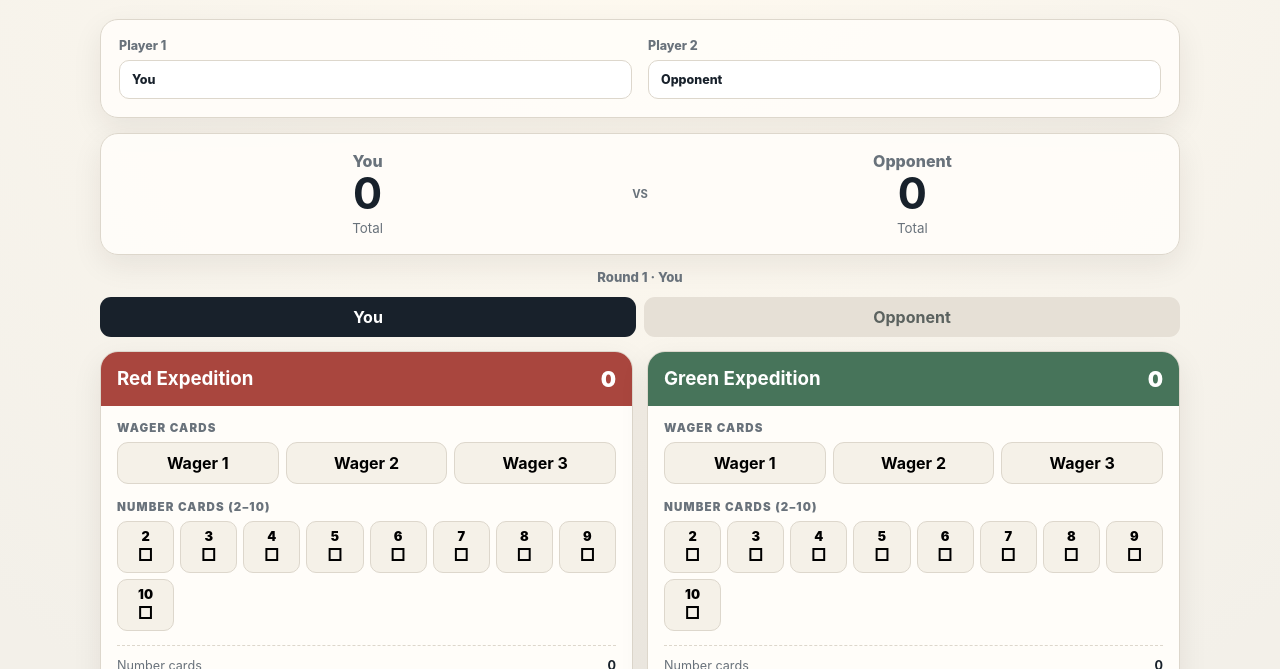
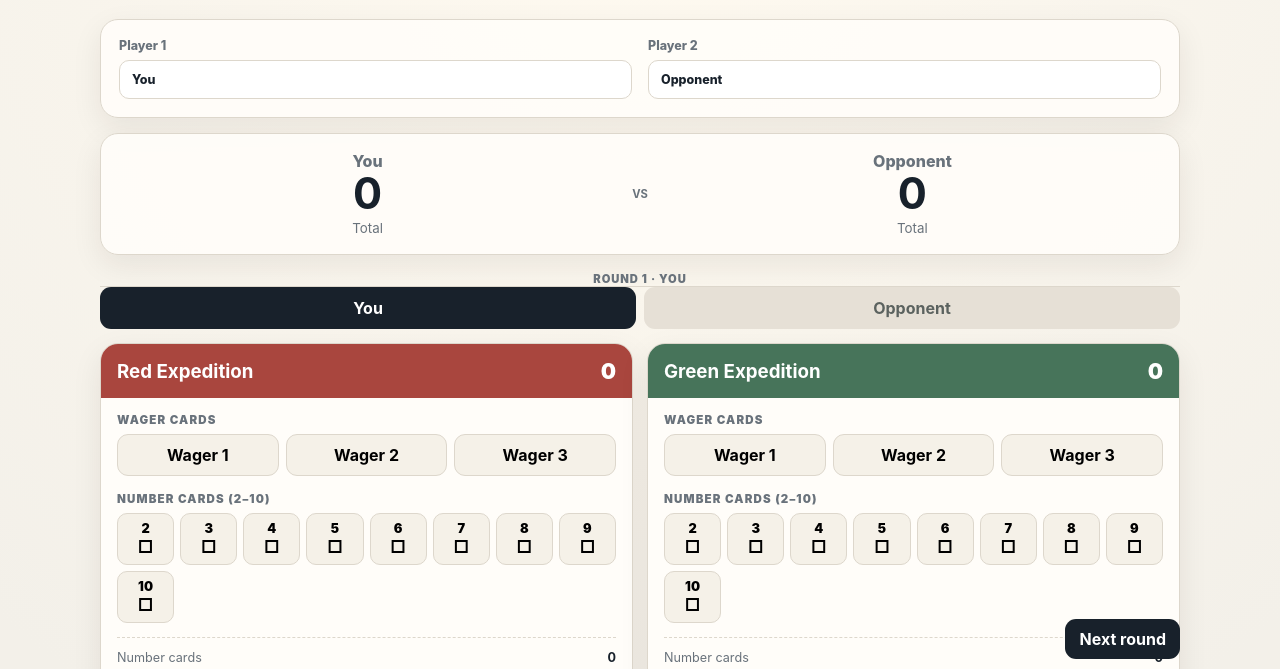
Before and after one commit to Luuk2021/lost-cities-scorekeeper, a plain HTML site: page index.html in a window 1280 px wide. Shown: the part 131-800 px from the top of the page. Drawn offline with Linux system fonts and the light colour scheme.

Commit message:
Refactor CSS for improved layout and styling

```diff
--- a/style.css
+++ b/style.css
@@ -22,7 +22,7 @@ input:focus{border-color:var(--accent);box-shadow:0 0 0 3px rgba(181,90,60,.12)}
 .scoreboard{display:grid;grid-template-columns:1fr auto 1fr;text-align:center;align-items:center;padding:17px;margin-bottom:14px}
 .scoreboard span{display:block;font-weight:800;color:var(--muted)}.scoreboard strong{display:block;font-size:2.7rem;line-height:1.05}
 .scoreboard small{color:var(--muted)}.scoreboard b{color:var(--muted);font-size:.7rem;padding:0 15px}
-.tabs{display:flex;gap:8px;margin-bottom:14px}.tab{flex:1;background:#e6e0d6;color:#5b625f}
+.player-switcher{position:sticky;top:0;z-index:21;background:transparent}.tabs{display:flex;gap:8px;margin:0 0 10px;padding:0 0 4px;background:transparent}.tab{flex:1;background:#e6e0d6;color:#5b625f;border:1px solid transparent}
 .tab.active{background:var(--ink);color:white}
 .expeditions{display:grid;grid-template-columns:1fr 1fr;gap:14px}
 .expedition{background:var(--panel);border:1px solid var(--line);border-radius:var(--radius);overflow:hidden;box-shadow:var(--shadow)}
@@ -30,14 +30,16 @@ input:focus{border-color:var(--accent);box-shadow:0 0 0 3px rgba(181,90,60,.12)}
 .exp-head h3{margin:0}.exp-score{font-size:1.35rem;font-weight:900}
 .red .exp-head{background:#a9463e}.green .exp-head{background:#47745a}.blue .exp-head{background:#3d6387}.yellow .exp-head{background:#9a772b}
 .exp-body{padding:15px 16px}.field-title{font-size:.72rem;text-transform:uppercase;letter-spacing:.1em;font-weight:900;color:var(--muted);margin-bottom:7px}
-.step-progress{text-align:center;color:var(--muted);font-size:.82rem;font-weight:800;margin:4px 0 12px}.wagers{display:flex;gap:7px;margin-bottom:16px}.wager{flex:1;background:#f5f1e8;border:1px solid var(--line);padding-inline:6px}
+.step-progress{text-align:center;color:var(--muted);font-size:.7rem;font-weight:900;letter-spacing:.08em;text-transform:uppercase;margin:0;padding:4px 0 0;border-bottom:1px solid var(--line);line-height:1.2}.wagers{display:flex;gap:7px;margin-bottom:16px}.wager{flex:1;background:#f5f1e8;border:1px solid var(--line);padding-inline:6px}
 .wager.active{background:var(--ink);color:white;border-color:var(--ink)}
 .card-grid{display:grid;grid-template-columns:repeat(8,1fr);gap:6px}
 .card-cell{min-width:0;text-align:center;background:#f5f1e8;border:1px solid var(--line);padding:7px 2px;border-radius:10px}.card-cell span{display:block;font-weight:900;font-size:.8rem}.card-cell strong{display:block;font-size:1.1rem}.card-cell.selected{background:var(--ink);color:white;border-color:var(--ink)}
 .card-cell:disabled{background:#d8d5ce;color:#8c8b86;border-color:#c8c4bb;opacity:1;cursor:not-allowed}
 .details{border-top:1px dashed var(--line);margin-top:14px;padding-top:12px;color:var(--muted);font-size:.79rem;display:grid;gap:5px}
 .details div{display:flex;justify-content:space-between;gap:8px}.details strong{color:var(--ink)}
-.round-actions{display:flex;justify-content:flex-end;gap:8px;margin:15px 0 25px}.round-actions #backExpeditionBtn{margin-right:auto}
+.round-actions{position:sticky;bottom:0;z-index:19;display:flex;justify-content:flex-end;gap:8px;margin:15px 0 0;padding:10px 0;background:transparent;box-shadow:none}.round-actions #backExpeditionBtn{margin-right:auto}
+.round-actions.editing{position:sticky;top:auto;bottom:0;z-index:19;box-shadow:0 -5px 12px rgba(32,27,20,.08)}
+.clear-round-actions{display:flex;justify-content:flex-end;margin:0 0 25px;padding-top:8px}
 .next-round-actions{display:flex;justify-content:center;margin:-8px 0 25px;padding:16px;border:1px solid var(--line);border-radius:var(--radius);background:#ebe6dc}.next-round-actions button{min-width:180px}
 .score-review{background:var(--panel);border:1px solid var(--line);border-radius:var(--radius);box-shadow:var(--shadow);padding:18px}.review-head{border-bottom:1px solid var(--line);padding-bottom:12px;margin-bottom:14px}.review-head h2{font-size:1.25rem}.review-grid{display:grid;grid-template-columns:1fr 1fr;gap:12px}.review-player{border:1px solid var(--line);border-radius:12px;padding:14px}.review-player h3{margin:0 0 10px}.review-row,.review-total{display:flex;justify-content:space-between;gap:8px;padding:7px 0;border-bottom:1px solid var(--line);color:var(--muted)}.review-row strong,.review-total strong{color:var(--ink)}.review-total{border:0;padding-bottom:0;font-weight:900}
 .primary{background:var(--ink);color:white}.secondary,.ghost{background:#e8e3da;color:var(--ink)}.danger{background:#f1d8d0;color:#74351f}
@@ -45,7 +47,7 @@ input:focus{border-color:var(--accent);box-shadow:0 0 0 3px rgba(181,90,60,.12)}
 table{width:100%;border-collapse:collapse}th,td{text-align:left;padding:10px 8px;border-bottom:1px solid var(--line)}
 th{font-size:.72rem;color:var(--muted);text-transform:uppercase;letter-spacing:.07em}td:last-child,th:last-child{text-align:right}
 .empty{text-align:center;color:var(--muted);padding:25px 8px}footer{padding:15px 2px;color:var(--muted);font-size:.75rem}
-.toast{position:fixed;left:50%;bottom:20px;transform:translate(-50%,20px);opacity:0;background:var(--ink);color:white;
+.toast{position:fixed;z-index:100;left:50%;bottom:20px;transform:translate(-50%,20px);opacity:0;background:var(--ink);color:white;
 padding:11px 15px;border-radius:12px;transition:.2s;font-weight:700;pointer-events:none}.toast.show{opacity:1;transform:translate(-50%,0)}
 @media(max-width:760px){.hero{flex-direction:column}.actions{width:100%}.actions button{flex:1}.expeditions{grid-template-columns:1fr}}
-@media(max-width:520px){.players{grid-template-columns:1fr}.card-grid{grid-template-columns:repeat(4,1fr)}.round-actions{flex-direction:column}.round-actions #backExpeditionBtn{margin-right:0}.round-actions button{width:100%}.review-grid{grid-template-columns:1fr}.exp-body{padding:13px}.details{font-size:.72rem}button{padding:9px 8px;font-size:.88rem}}
+@media(max-width:520px){.players{grid-template-columns:1fr}.card-grid{grid-template-columns:repeat(4,1fr)}.round-actions{flex-direction:column}.round-actions #backExpeditionBtn{margin-right:0}.round-actions button,.clear-round-actions button{width:100%}.clear-round-actions{padding-top:8px}.review-grid{grid-template-columns:1fr}.exp-body{padding:13px}.details{font-size:.72rem}button{padding:9px 8px;font-size:.88rem}}
```
